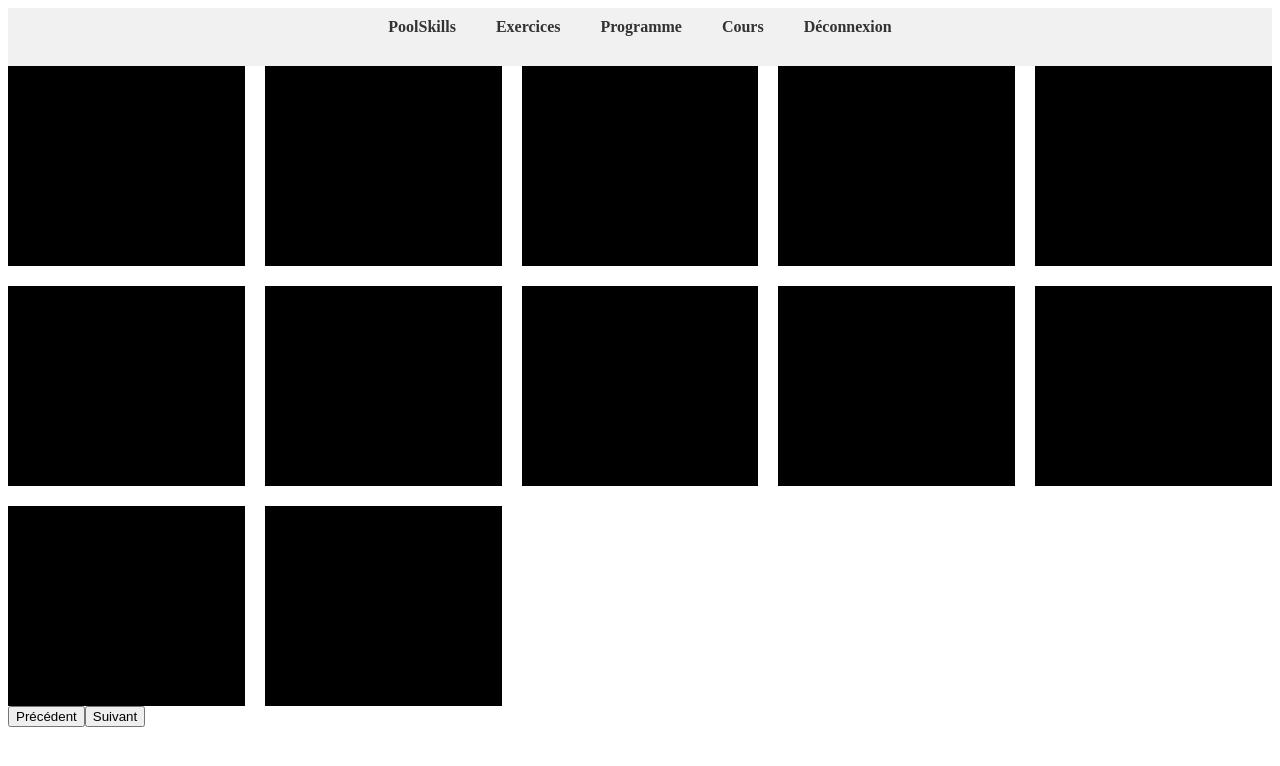
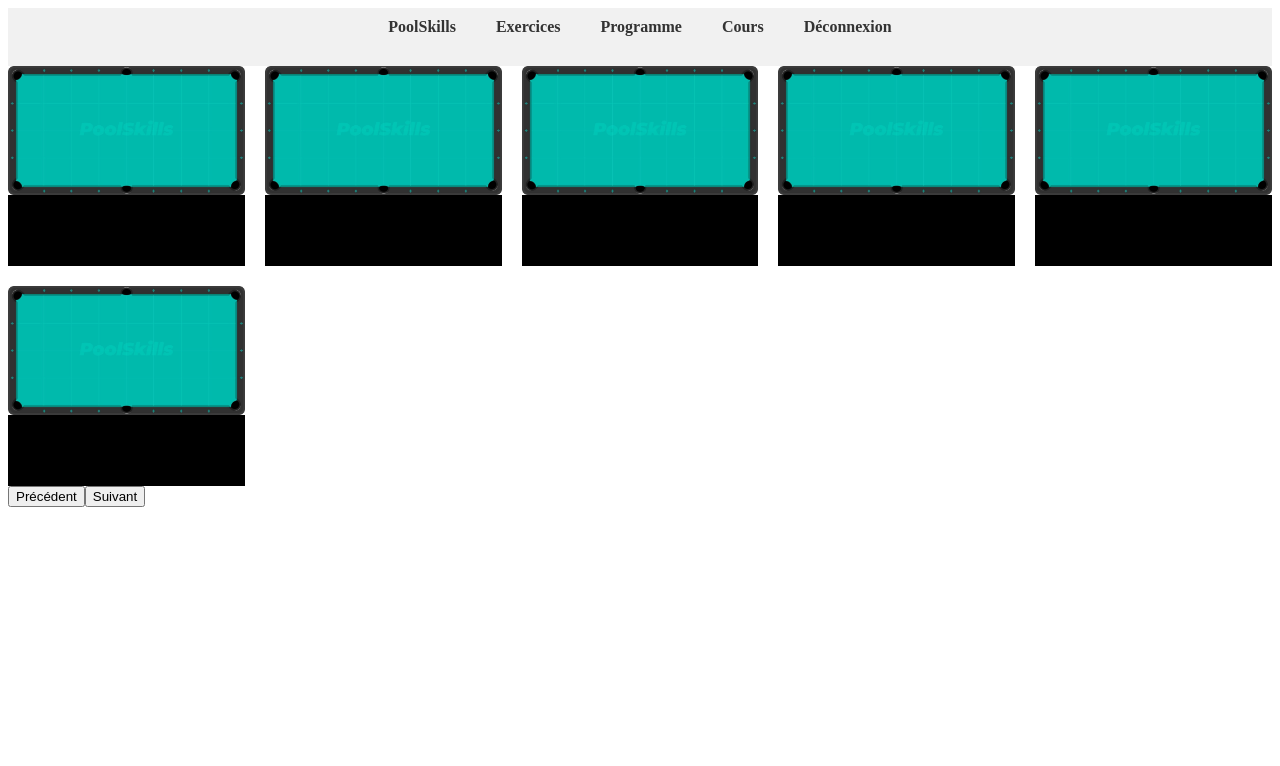
Before and after one commit to FalconFabio/GPE, a React (Vite) app: page /exercises in a window 1280 px wide. Shown: the top 766 px of the page. Built offline with nearby package versions, Linux system fonts and the light colour scheme.

Commit message:
mise en place des billards

```diff
--- a/src/routes/ExercisesPage/components/square-component/square.component.css
+++ b/src/routes/ExercisesPage/components/square-component/square.component.css
@@ -1,3 +1,5 @@
+/* square.component.css */
+
 .content {
   display: grid;
   grid-template-columns: repeat(auto-fill, minmax(200px, 1fr));
@@ -5,7 +7,7 @@
 }
 
 .square {
-  background-color: #000;
+  background-color: black;
   height: 200px;
   cursor: pointer;
   transition: transform 0.3s;
@@ -14,3 +16,9 @@
 .square:hover {
   transform: scale(1.2);
 }
+
+.square-image {
+  width: 100%;
+  height: auto;
+  /* Styles pour les images dans les carrés */
+}
--- a/src/routes/ExercisesPage/components/square-component/square.component.jsx
+++ b/src/routes/ExercisesPage/components/square-component/square.component.jsx
@@ -1,9 +1,15 @@
+// square.component.jsx
+
 import { useState } from "react";
-import "./square.component.css";
+import "./square.component.css"; // Importez votre fichier CSS pour le style du composant SquareComponent
+import image1 from "../../../../assets/billiard.jpg";
+import image2 from "../../../../assets/billiard.jpg";
+import image3 from "../../../../assets/billiard.jpg";
+// Importez d'autres images selon vos besoins
 
-export default function SquareComponent() {
+const SquareComponent = () => {
   const [currentPage, setCurrentPage] = useState(1);
-  const squaresPerPage = 12; // Augmenté pour avoir plus de carrés sur une page
+  const squaresPerPage = 6;
   const totalSquares = 20; // Nombre total de carrés
 
   const totalPages = Math.ceil(totalSquares / squaresPerPage);
@@ -27,14 +33,28 @@ export default function SquareComponent() {
     const squares = [];
 
     for (let i = startIndex; i < endIndex && i < totalSquares; i++) {
+      const imagePath = getImagePath(i);
       squares.push(
         <div key={i} className="square">
-          {/* Contenu du carré */}
+          <img
+            src={imagePath}
+            alt={`Image ${i + 1}`}
+            className="square-image"
+          />
         </div>
       );
     }
 
     return squares;
+  };
+
+  const getImagePath = (index) => {
+    // Logique pour obtenir le chemin de l'image en fonction de l'index
+    // Exemple : return `../assets/image${index + 1}.jpg`;
+
+    // Pour cet exemple, nous utilisons des images statiques
+    const images = [image1, image2, image3];
+    return images[index % images.length];
   };
 
   return (
@@ -49,4 +69,6 @@ export default function SquareComponent() {
       </div>
     </div>
   );
-}
+};
+
+export default SquareComponent;
```
